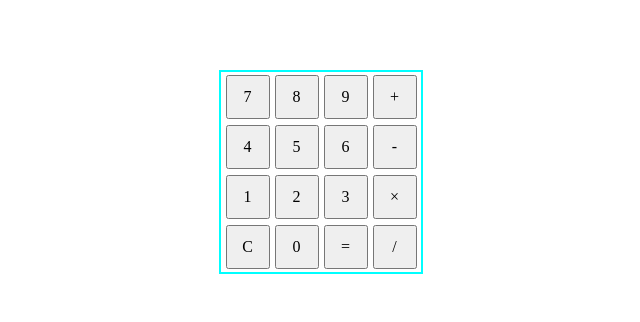
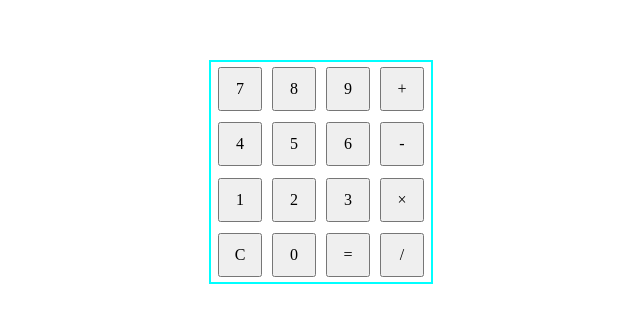
Before and after one commit to safieawaad/calculator, a plain HTML site: page index.html in a window 1280 px wide. Shown: the part 228-550 px from the top of the page, without its empty margins (319-959 px from the left). Drawn offline with Linux system fonts and the light colour scheme.

Commit message:
Edit the spaces between the buttons

```diff
--- a/style.css
+++ b/style.css
@@ -10,14 +10,15 @@ body {
     justify-content: center;
     align-items: center;
     flex-wrap: wrap;
-    width: 200px;
-    height: 200px;
+    width: 220px;
+    height: 220px;
     border: solid aqua 2px;
+    gap: 2px;
 }
 
 .button-row {
     display: flex;
-    gap: 5px;
+    gap: 10px;
 }
 
 .button {
```
